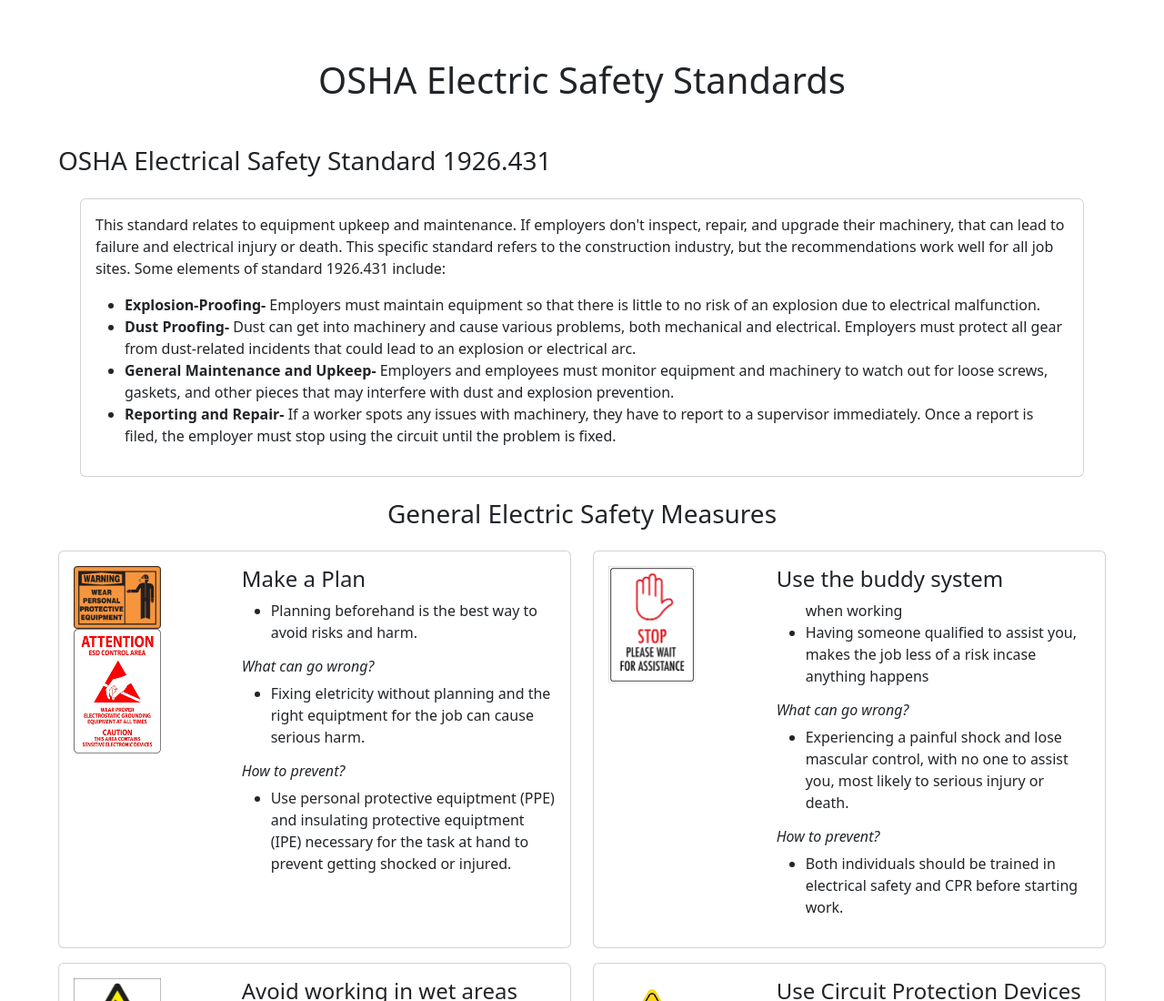
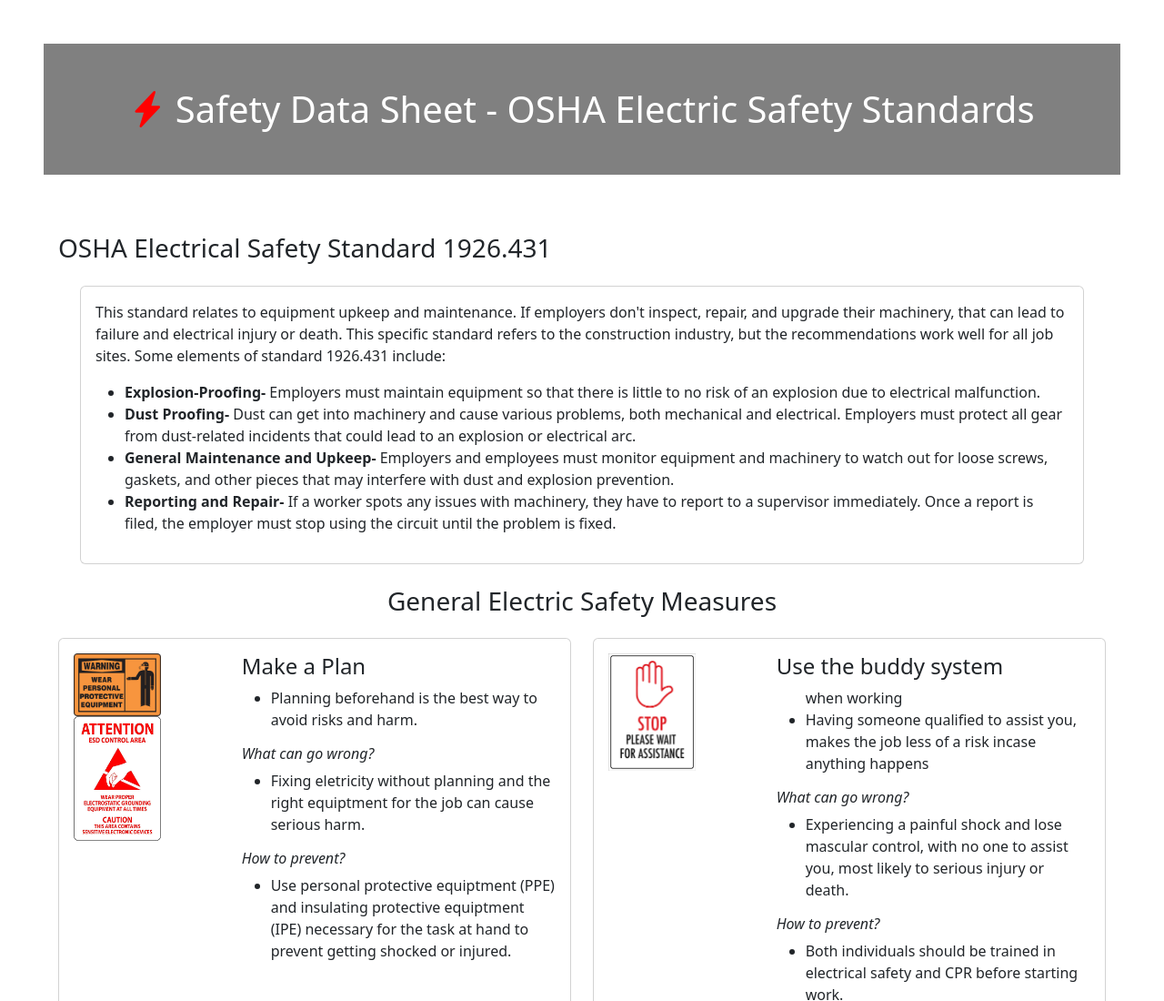
Before and after one commit to msizi007/task-2-1, a plain HTML site: page index.html in a window 1280 px wide. Shown: the top 1100 px of the page at 91% size. Drawn offline with nearby package versions, Linux system fonts and the light colour scheme.

Commit message:
added OSHA title styling

```diff
--- a/index.html
+++ b/index.html
@@ -3,7 +3,7 @@
     <head>
         <meta charset="UTF-8">
         <meta name="viewport" content="width=device-width, initial-scale=1.0">
-        <title>Document</title>
+        <title>Safety Data Sheet - OSHA Electric Safety Standards</title>
         <link rel="stylesheet" href="style.css">
         <!-- CSS -->
         <link href="https://cdn.jsdelivr.net/npm/bootstrap@5.3.7/dist/css/bootstrap.min.css" rel="stylesheet" integrity="sha384-LN+7fdVzj6u52u30Kp6M/trliBMCMKTyK833zpbD+pXdCLuTusPj697FH4R/5mcr" crossorigin="anonymous">
@@ -12,9 +12,8 @@
          <link rel="stylesheet" href="https://cdn.jsdelivr.net/npm/bootstrap-icons@1.13.1/font/bootstrap-icons.min.css">
     </head>
     <body>
+        <h1 class="text-center m-5 title"><i class="bi bi-lightning-charge-fill" style="color: red;"></i> Safety Data Sheet - OSHA Electric Safety Standards</h1>
         <div class="container-box">
-            <h1 class="text-center m-5">OSHA Electric Safety Standards</h1>
-
             <h3>OSHA Electrical Safety Standard 1926.431</h3>
             <div class="card m-4">
                 <div class="card-body">
--- a/style.css
+++ b/style.css
@@ -1,5 +1,10 @@
 html{
     font-size: 100%;
+}
+.title{
+    background-color: gray;
+    color: white;
+    padding: 3rem;
 }
 
 .container-box{
```
